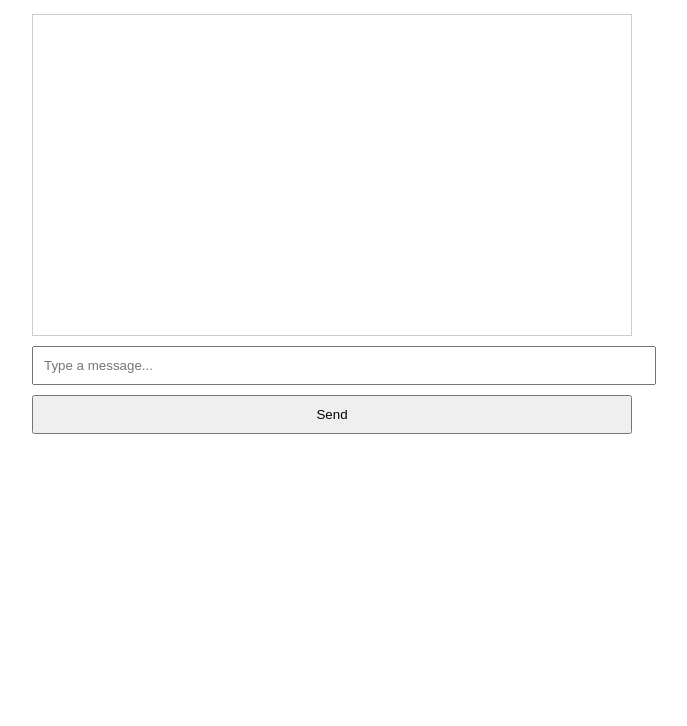
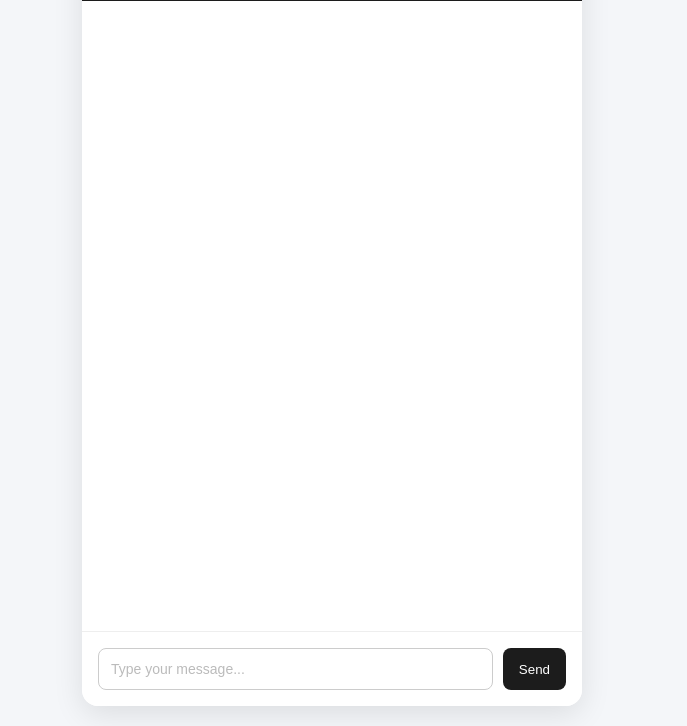
Before and after one commit to horbane/ai-chatbot, a plain HTML site: page index.html in a window 1280 px wide. Shown: the part 74-800 px from the top of the page, without its empty margins (308-995 px from the left). Drawn offline with Linux system fonts and the light colour scheme; a web font is replaced by a local one.

Commit message:
Update index.html

```diff
--- a/index.html
+++ b/index.html
@@ -1,50 +1,172 @@
 <!DOCTYPE html>
-<html>
+<html lang="en">
 <head>
-  <title>Simple AI Chat</title>
+  <meta charset="UTF-8">
+  <meta name="viewport" content="width=device-width, initial-scale=1.0">
+  <title>AI Assistant</title>
   <style>
-    body { font-family: sans-serif; max-width: 600px; margin: auto; padding: 20px; }
-    #chat { border: 1px solid #ccc; padding: 10px; height: 300px; overflow-y: auto; }
-    input, button { width: 100%; padding: 10px; margin-top: 10px; }
+    @font-face {
+      font-family: 'LT Saeada';
+      src: url('LT-Saeada-Medium.woff2') format('woff2');
+      font-weight: normal;
+      font-style: normal;
+    }
+
+    body {
+      font-family: 'LT Saeada', sans-serif;
+      margin: 0;
+      padding: 0;
+      background: #F4F6F9;
+      display: flex;
+      justify-content: center;
+      align-items: center;
+      height: 100vh;
+    }
+
+    .chat-wrapper {
+      width: 100%;
+      max-width: 500px;
+      background: white;
+      display: flex;
+      flex-direction: column;
+      height: 95vh;
+      border-radius: 16px;
+      overflow: hidden;
+      box-shadow: 0 8px 30px rgba(0, 0, 0, 0.1);
+    }
+
+    .chat-header {
+      background: #1C1C1C;
+      color: white;
+      padding: 16px;
+      font-size: 20px;
+      font-weight: bold;
+      position: sticky;
+      top: 0;
+      z-index: 10;
+    }
+
+    .chat-box {
+      flex: 1;
+      overflow-y: auto;
+      padding: 16px;
+      display: flex;
+      flex-direction: column;
+    }
+
+    .message {
+      max-width: 80%;
+      padding: 12px 16px;
+      border-radius: 12px;
+      margin-bottom: 10px;
+      word-wrap: break-word;
+      line-height: 1.4;
+      animation: fadeIn 0.3s ease-out forwards;
+    }
+
+    .user {
+      background: #D6E4FF;
+      align-self: flex-end;
+      border-top-right-radius: 0;
+    }
+
+    .bot {
+      background: #F0F0F0;
+      align-self: flex-start;
+      border-top-left-radius: 0;
+    }
+
+    .timestamp {
+      font-size: 11px;
+      margin-top: 4px;
+      color: #777;
+    }
+
+    .input-wrapper {
+      padding: 16px;
+      border-top: 1px solid #eee;
+      background: #fff;
+    }
+
+    .input-box {
+      display: flex;
+      gap: 10px;
+    }
+
+    input[type="text"] {
+      flex: 1;
+      padding: 12px;
+      border-radius: 8px;
+      border: 1px solid #ccc;
+      font-size: 14px;
+    }
+
+    input::placeholder {
+      color: #bbb;
+    }
+
+    button {
+      padding: 12px 16px;
+      background: #1C1C1C;
+      color: white;
+      border: none;
+      border-radius: 8px;
+      cursor: pointer;
+    }
+
+    @keyframes fadeIn {
+      from {
+        opacity: 0;
+        transform: translateY(10px);
+      }
+      to {
+        opacity: 1;
+        transform: translateY(0);
+      }
+    }
   </style>
 </head>
 <body>
-  <h2>Ask Me Anything</h2>
-  <div id="chat"></div>
-  <input id="userInput" placeholder="Type a message..." />
+  <div class="chat-wrapper">
+    <div class="chat-header">AI Assistant</div>
+    <div class="chat-box" id="chat"></div>
+    <div class="input-wrapper">
+      <div class="input-box">
+        <input type="text" id="userInput" placeholder="Type your message..." oninput="hidePlaceholder(this)" />
         <button onclick="sendMessage()">Send</button>
+      </div>
+    </div>
+  </div>
 
   <script>
+    function hidePlaceholder(input) {
+      input.placeholder = input.value === '' ? 'Type your message...' : '';
+    }
+
     async function sendMessage() {
       const input = document.getElementById('userInput');
       const chat = document.getElementById('chat');
-      const userMessage = input.value;
+      const userMessage = input.value.trim();
+      if (!userMessage) return;
       input.value = '';
+      input.placeholder = 'Type your message...';
 
-      if (!userMessage.trim()) return; // avoid empty messages
+      const userBubble = `<div class="message user">${userMessage}<div class="timestamp">You</div></div>`;
+      chat.innerHTML += userBubble;
+      chat.scrollTop = chat.scrollHeight;
 
-      chat.innerHTML += `<p><strong>You:</strong> ${userMessage}</p>`;
-
-      try {
       const res = await fetch('/api/chat', {
         method: 'POST',
         headers: { 'Content-Type': 'application/json' },
         body: JSON.stringify({ message: userMessage })
       });
-
       const data = await res.json();
 
-        // Failsafe: if no reply or error, handle it
-        if (!data.reply) {
-          chat.innerHTML += `<p><strong>Bot:</strong> ⚠️ No response received.</p>`;
-          return;
-        }
-
-        // Strip <think>...</think> tags if they exist
-        const cleanReply = data.reply.replace(/<think>.*?<\/think>/gs, "").trim();
-        chat.innerHTML += `<p><strong>Bot:</strong> ${cleanReply}</p>`;
-      } catch (err) {
-        chat.innerHTML += `<p><strong>Bot:</strong> ⚠️ Error: ${err.message}</p>`;
+      const botReply = (data.reply || '').trim();
+      if (botReply && !botReply.toLowerCase().includes('thinking')) {
+        const botBubble = `<div class="message bot">${botReply}<div class="timestamp">Bot</div></div>`;
+        chat.innerHTML += botBubble;
+        chat.scrollTop = chat.scrollHeight;
       }
     }
   </script>
```
Lines whose indentation alone changed are shown as unchanged.
